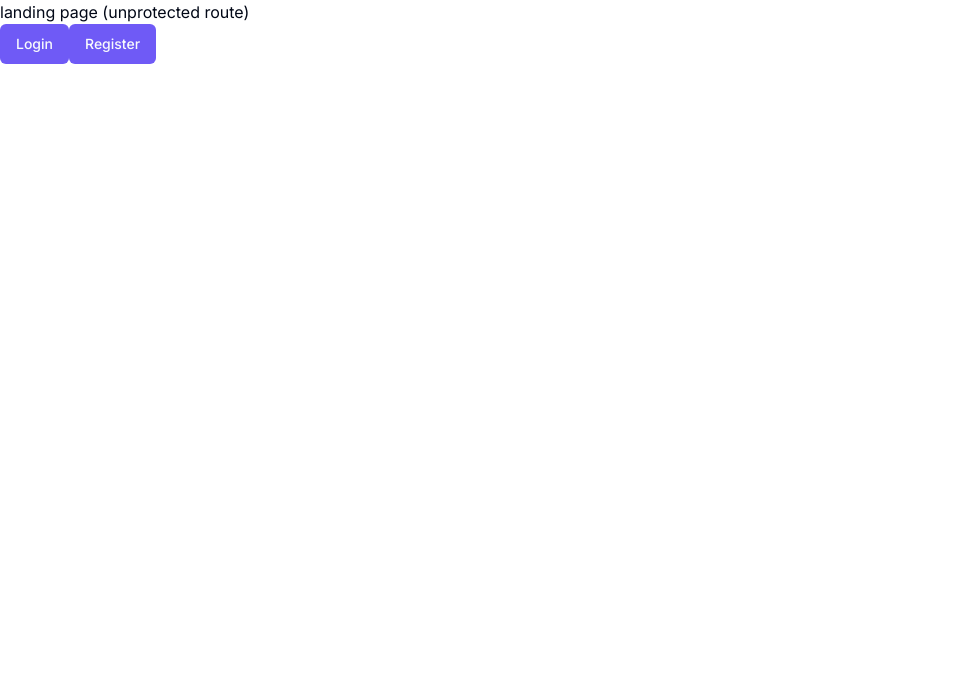
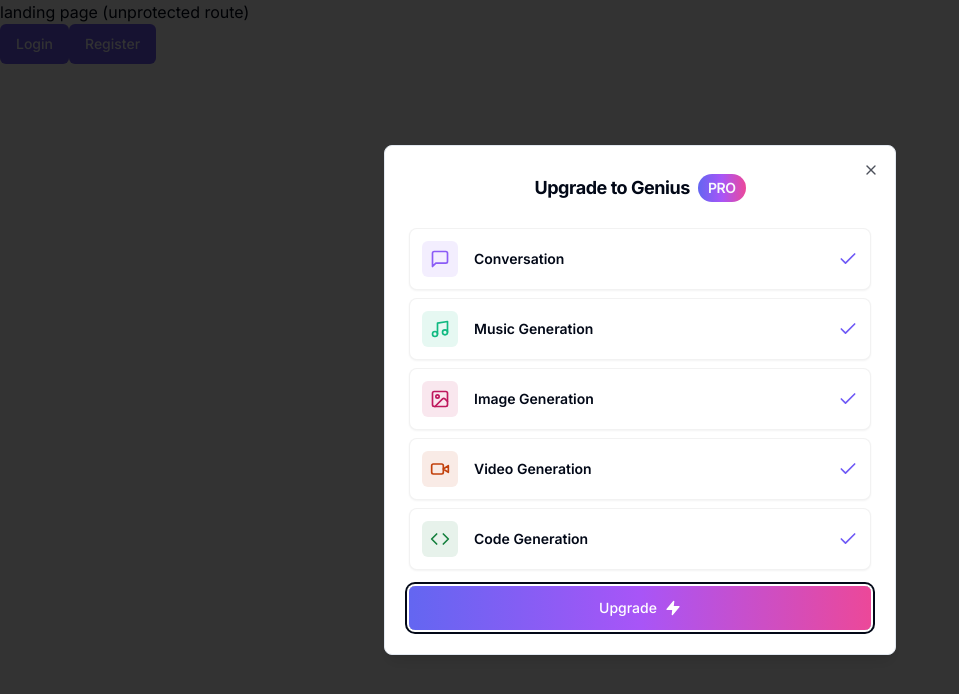
Before and after one commit to jiaen188/nextjs-react-clerk-ai-sass, a Next.js app: page / in a window 1280 px wide. Shown: the top 694 px of the page, without its empty margins (0-959 px from the left). Built offline with nearby package versions, Linux system fonts and the light colour scheme.

Commit message:
feat: 增加了全局弹窗provider, pro弹窗样式

```diff
--- a/app/(dashboard)/(routes)/dashboard/page.tsx
+++ b/app/(dashboard)/(routes)/dashboard/page.tsx
@@ -1,54 +1,11 @@
 "use client";
 
 import { Card } from "@/components/ui/card";
+import { tools } from "@/constants";
 import { cn } from "@/lib/utils";
-import {
-  ArrowRight,
-  Code,
-  ImageIcon,
-  MessageSquare,
-  Music,
-  VideoIcon,
-} from "lucide-react";
+import { ArrowRight } from "lucide-react";
 import { useRouter } from "next/navigation";
 
-const tools = [
-  {
-    label: "Conversation",
-    icon: MessageSquare,
-    href: "/conversation",
-    color: "text-violet-500",
-    bgColor: "bg-violet-500/10",
-  },
-  {
-    label: "Music Generation",
-    icon: Music,
-    href: "/music",
-    color: "text-emerald-500",
-    bgColor: "bg-emerald-500/10",
-  },
-  {
-    label: "Image Generation",
-    icon: ImageIcon,
-    color: "text-pink-700",
-    bgColor: "bg-pink-700/10",
-    href: "/image",
-  },
-  {
-    label: "Video Generation",
-    icon: VideoIcon,
-    color: "text-orange-700",
-    bgColor: "bg-orange-700/10",
-    href: "/video",
-  },
-  {
-    label: "Code Generation",
-    icon: Code,
-    color: "text-green-700",
-    bgColor: "bg-green-700/10",
-    href: "/code",
-  },
-];
 const DashboardPage = () => {
   const router = useRouter();
 
--- a/app/(dashboard)/layout.tsx
+++ b/app/(dashboard)/layout.tsx
@@ -13,7 +13,7 @@
 
   return (
     <div className="h-full relative">
-      <div className="hidden h-full md:flex md:w-72 md:flex-col md:fixed md:inset-y-0 z-[80] bg-gray-900">
+      <div className="hidden h-full md:flex md:w-72 md:flex-col md:fixed md:inset-y-0 bg-gray-900">
         <Sidebar apiLimitCount={apiLimitCount}></Sidebar>
       </div>
       <main className="md:pl-72">
--- a/app/layout.tsx
+++ b/app/layout.tsx
@@ -1,7 +1,9 @@
 import type { Metadata } from "next";
 import { Inter } from "next/font/google";
+import { ClerkProvider } from "@clerk/nextjs";
+
+import ModalProvider from "@/components/ModalProvider";
 import "./globals.css";
-import { ClerkProvider } from "@clerk/nextjs";
 
 const inter = Inter({ subsets: ["latin"] });
 
@@ -18,7 +20,10 @@
   return (
     <ClerkProvider>
       <html lang="en">
-        <body className={inter.className}>{children}</body>
+        <body className={inter.className}>
+          <ModalProvider />
+          {children}
+        </body>
       </html>
     </ClerkProvider>
   );
--- /dev/null
+++ b/components/ModalProvider.tsx
@@ -0,0 +1,25 @@
+"use client";
+
+import { useState, useEffect } from "react";
+
+import ProModal from "@/components/ProModal";
+
+const ModalProvider = () => {
+  const [isMounted, setIsMounted] = useState(false);
+
+  useEffect(() => {
+    setIsMounted(true);
+  }, []);
+
+  if (!isMounted) {
+    return null;
+  }
+
+  return (
+    <>
+      <ProModal></ProModal>
+    </>
+  );
+};
+
+export default ModalProvider;
--- /dev/null
+++ b/components/ProModal.tsx
@@ -0,0 +1,63 @@
+"use client";
+
+import { Check, Zap } from "lucide-react";
+
+import {
+  Dialog,
+  DialogContent,
+  DialogFooter,
+  DialogHeader,
+  DialogTitle,
+} from "@/components/ui/dialog";
+import { Badge } from "@/components/ui/badge";
+import { Button } from "@/components/ui/button";
+import { Card } from "@/components/ui/card";
+import { useProModal } from "@/hooks/use-pro-modal";
+import { tools } from "@/constants";
+import { cn } from "@/lib/utils";
+
+const ProModal = () => {
+  const proModal = useProModal();
+
+  return (
+    <Dialog open={proModal.isOpen} onOpenChange={proModal.onClose}>
+      <DialogContent>
+        <DialogHeader>
+          <DialogTitle className="flex justify-center items-center flex-col gap-4 pb-2">
+            <div className="flex items-center gap-x-2 font-bold py-1">
+              Upgrade to Genius
+              <Badge variant="premium" className="uppercase text-sm py-1">
+                pro
+              </Badge>
+            </div>
+          </DialogTitle>
+          {/* DialogDescription 会报错，<p> 中嵌套了 <div> */}
+          <div className="text-center pt-2 space-y-2 text-zinc-900 font-medium">
+            {tools.map((tool) => (
+              <Card
+                key={tool.label}
+                className="p-3 border-black/5 flex items-center justify-between"
+              >
+                <div className="flex items-center gap-x-4">
+                  <div className={cn("p-2 w-fit rounded-md", tool.bgColor)}>
+                    <tool.icon className={cn("w-5 h-5", tool.color)} />
+                  </div>
+                  <div className="font-semibold text-sm">{tool.label}</div>
+                </div>
+                <Check className="text-primary w-5 h-5"></Check>
+              </Card>
+            ))}
+          </div>
+        </DialogHeader>
+        <DialogFooter>
+          <Button size="lg" variant="premium" className="w-full">
+            Upgrade
+            <Zap className="w-4 h-4 ml-2 fill-white"></Zap>
+          </Button>
+        </DialogFooter>
+      </DialogContent>
+    </Dialog>
+  );
+};
+
+export default ProModal;
--- /dev/null
+++ b/components/ui/badge.tsx
@@ -0,0 +1,38 @@
+import * as React from "react";
+import { cva, type VariantProps } from "class-variance-authority";
+
+import { cn } from "@/lib/utils";
+
+const badgeVariants = cva(
+  "inline-flex items-center rounded-full border px-2.5 py-0.5 text-xs font-semibold transition-colors focus:outline-none focus:ring-2 focus:ring-ring focus:ring-offset-2",
+  {
+    variants: {
+      variant: {
+        default:
+          "border-transparent bg-primary text-primary-foreground hover:bg-primary/80",
+        secondary:
+          "border-transparent bg-secondary text-secondary-foreground hover:bg-secondary/80",
+        destructive:
+          "border-transparent bg-destructive text-destructive-foreground hover:bg-destructive/80",
+        outline: "text-foreground",
+        premium:
+          "bg-gradient-to-r from-indigo-500 via-purple-500 to-pink-500 text-primary-foreground border-0",
+      },
+    },
+    defaultVariants: {
+      variant: "default",
+    },
+  }
+);
+
+export interface BadgeProps
+  extends React.HTMLAttributes<HTMLDivElement>,
+    VariantProps<typeof badgeVariants> {}
+
+function Badge({ className, variant, ...props }: BadgeProps) {
+  return (
+    <div className={cn(badgeVariants({ variant }), className)} {...props} />
+  );
+}
+
+export { Badge, badgeVariants };
--- /dev/null
+++ b/components/ui/dialog.tsx
@@ -0,0 +1,122 @@
+"use client"
+
+import * as React from "react"
+import * as DialogPrimitive from "@radix-ui/react-dialog"
+import { X } from "lucide-react"
+
+import { cn } from "@/lib/utils"
+
+const Dialog = DialogPrimitive.Root
+
+const DialogTrigger = DialogPrimitive.Trigger
+
+const DialogPortal = DialogPrimitive.Portal
+
+const DialogClose = DialogPrimitive.Close
+
+const DialogOverlay = React.forwardRef<
+  React.ElementRef<typeof DialogPrimitive.Overlay>,
+  React.ComponentPropsWithoutRef<typeof DialogPrimitive.Overlay>
+>(({ className, ...props }, ref) => (
+  <DialogPrimitive.Overlay
+    ref={ref}
+    className={cn(
+      "fixed inset-0 z-50 bg-black/80  data-[state=open]:animate-in data-[state=closed]:animate-out data-[state=closed]:fade-out-0 data-[state=open]:fade-in-0",
+      className
+    )}
+    {...props}
+  />
+))
+DialogOverlay.displayName = DialogPrimitive.Overlay.displayName
+
+const DialogContent = React.forwardRef<
+  React.ElementRef<typeof DialogPrimitive.Content>,
+  React.ComponentPropsWithoutRef<typeof DialogPrimitive.Content>
+>(({ className, children, ...props }, ref) => (
+  <DialogPortal>
+    <DialogOverlay />
+    <DialogPrimitive.Content
+      ref={ref}
+      className={cn(
+        "fixed left-[50%] top-[50%] z-50 grid w-full max-w-lg translate-x-[-50%] translate-y-[-50%] gap-4 border bg-background p-6 shadow-lg duration-200 data-[state=open]:animate-in data-[state=closed]:animate-out data-[state=closed]:fade-out-0 data-[state=open]:fade-in-0 data-[state=closed]:zoom-out-95 data-[state=open]:zoom-in-95 data-[state=closed]:slide-out-to-left-1/2 data-[state=closed]:slide-out-to-top-[48%] data-[state=open]:slide-in-from-left-1/2 data-[state=open]:slide-in-from-top-[48%] sm:rounded-lg",
+        className
+      )}
+      {...props}
+    >
+      {children}
+      <DialogPrimitive.Close className="absolute right-4 top-4 rounded-sm opacity-70 ring-offset-background transition-opacity hover:opacity-100 focus:outline-none focus:ring-2 focus:ring-ring focus:ring-offset-2 disabled:pointer-events-none data-[state=open]:bg-accent data-[state=open]:text-muted-foreground">
+        <X className="h-4 w-4" />
+        <span className="sr-only">Close</span>
+      </DialogPrimitive.Close>
+    </DialogPrimitive.Content>
+  </DialogPortal>
+))
+DialogContent.displayName = DialogPrimitive.Content.displayName
+
+const DialogHeader = ({
+  className,
+  ...props
+}: React.HTMLAttributes<HTMLDivElement>) => (
+  <div
+    className={cn(
+      "flex flex-col space-y-1.5 text-center sm:text-left",
+      className
+    )}
+    {...props}
+  />
+)
+DialogHeader.displayName = "DialogHeader"
+
+const DialogFooter = ({
+  className,
+  ...props
+}: React.HTMLAttributes<HTMLDivElement>) => (
+  <div
+    className={cn(
+      "flex flex-col-reverse sm:flex-row sm:justify-end sm:space-x-2",
+      className
+    )}
+    {...props}
+  />
+)
+DialogFooter.displayName = "DialogFooter"
+
+const DialogTitle = React.forwardRef<
+  React.ElementRef<typeof DialogPrimitive.Title>,
+  React.ComponentPropsWithoutRef<typeof DialogPrimitive.Title>
+>(({ className, ...props }, ref) => (
+  <DialogPrimitive.Title
+    ref={ref}
+    className={cn(
+      "text-lg font-semibold leading-none tracking-tight",
+      className
+    )}
+    {...props}
+  />
+))
+DialogTitle.displayName = DialogPrimitive.Title.displayName
+
+const DialogDescription = React.forwardRef<
+  React.ElementRef<typeof DialogPrimitive.Description>,
+  React.ComponentPropsWithoutRef<typeof DialogPrimitive.Description>
+>(({ className, ...props }, ref) => (
+  <DialogPrimitive.Description
+    ref={ref}
+    className={cn("text-sm text-muted-foreground", className)}
+    {...props}
+  />
+))
+DialogDescription.displayName = DialogPrimitive.Description.displayName
+
+export {
+  Dialog,
+  DialogPortal,
+  DialogOverlay,
+  DialogClose,
+  DialogTrigger,
+  DialogContent,
+  DialogHeader,
+  DialogFooter,
+  DialogTitle,
+  DialogDescription,
+}
--- a/constants.ts
+++ b/constants.ts
@@ -1 +1,47 @@
+import {
+  Code,
+  ImageIcon,
+  MessageSquare,
+  Music,
+  VideoIcon,
+} from "lucide-react";
+
 export const MAX_FREE_COUNTS = 5;
+
+export const tools = [
+  {
+    label: "Conversation",
+    icon: MessageSquare,
+    href: "/conversation",
+    color: "text-violet-500",
+    bgColor: "bg-violet-500/10",
+  },
+  {
+    label: "Music Generation",
+    icon: Music,
+    href: "/music",
+    color: "text-emerald-500",
+    bgColor: "bg-emerald-500/10",
+  },
+  {
+    label: "Image Generation",
+    icon: ImageIcon,
+    color: "text-pink-700",
+    bgColor: "bg-pink-700/10",
+    href: "/image",
+  },
+  {
+    label: "Video Generation",
+    icon: VideoIcon,
+    color: "text-orange-700",
+    bgColor: "bg-orange-700/10",
+    href: "/video",
+  },
+  {
+    label: "Code Generation",
+    icon: Code,
+    color: "text-green-700",
+    bgColor: "bg-green-700/10",
+    href: "/code",
+  },
+];
--- /dev/null
+++ b/hooks/use-pro-modal.tsx
@@ -0,0 +1,13 @@
+import { create } from "zustand";
+
+interface UseProModalStore {
+  isOpen: boolean;
+  onOpen: () => void;
+  onClose: () => void;
+}
+
+export const useProModal = create<UseProModalStore>((set) => ({
+  isOpen: true,
+  onOpen: () => set({ isOpen: true }),
+  onClose: () => set({ isOpen: false }),
+}));
--- a/package.json
+++ b/package.json
@@ -31,7 +31,8 @@
     "replicate": "^0.27.1",
     "tailwind-merge": "^2.2.1",
     "tailwindcss-animate": "^1.0.7",
-    "zod": "^3.22.4"
+    "zod": "^3.22.4",
+    "zustand": "^4.5.2"
   },
   "devDependencies": {
     "@types/node": "^20",
```
Also changed, not shown: 1 other file (tests, documents, lock files or other folders).
